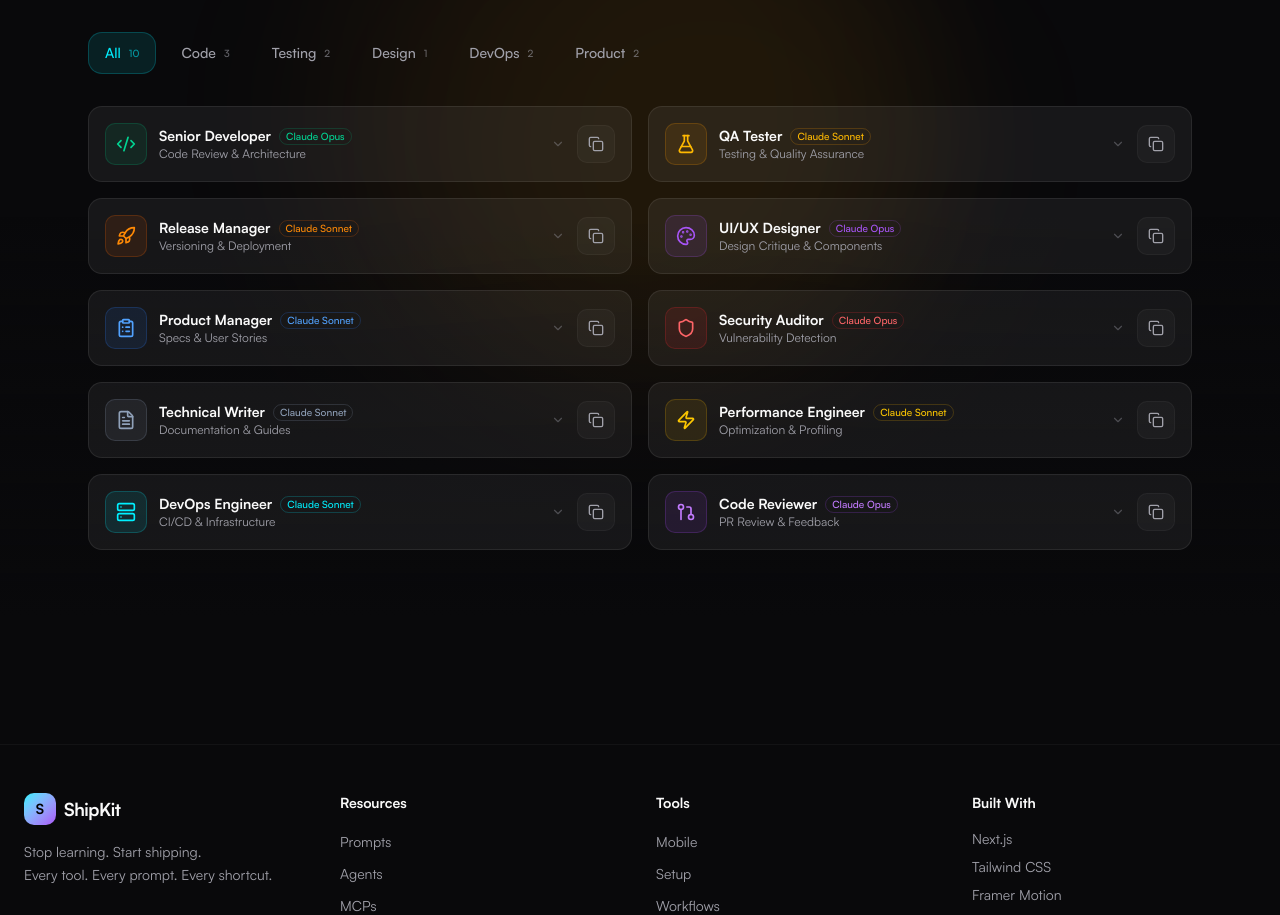
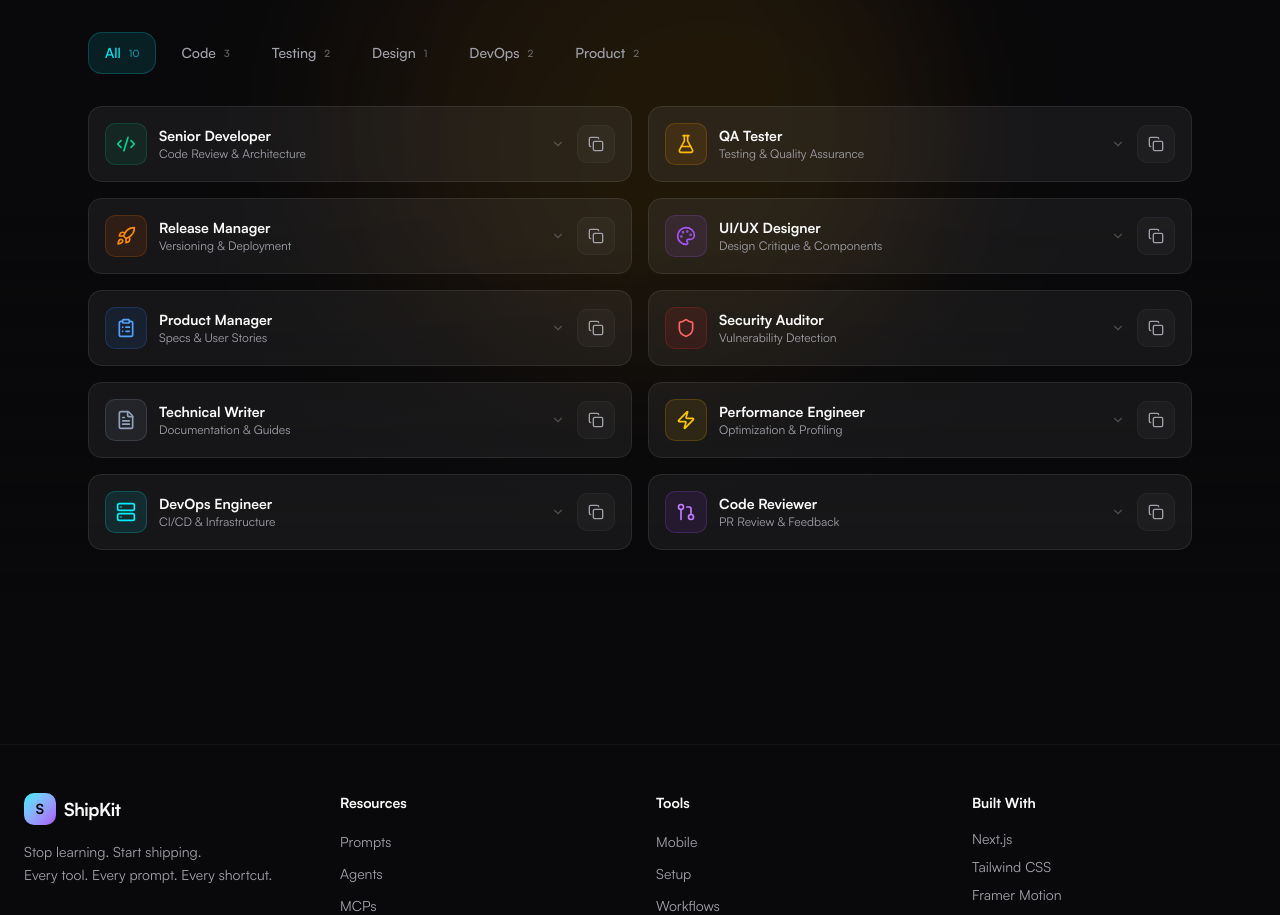
Before and after one commit to berkcanmeric/shipkit, a Next.js app: page /agents in a window 1280 px wide. Shown: the part 1200-2115 px from the top of the page. Built offline with nearby package versions, Linux system fonts and the light colour scheme.

Commit message:
Remove bestWith/recommendedModel badges from prompt and agent cards
Drop bestWith field from Prompt interface and Badge from prompt cards.
Drop recommendedModel field from Agent interface and Badge from agent cards.

Co-Authored-By: Claude Opus 4.6 <noreply@anthropic.com>

```diff
--- a/components/cards/agent-card.tsx
+++ b/components/cards/agent-card.tsx
@@ -17,7 +17,6 @@ import {
   Server,
   GitPullRequest,
 } from "lucide-react";
-import { Badge } from "@/components/ui/badge";
 import { copyToClipboard } from "@/lib/copy-to-clipboard";
 import type { Agent } from "@/data/agents";
 
@@ -65,12 +64,7 @@ export const AgentCard = memo(function AgentCard({ agent }: { agent: Agent; inde
         </div>
 
         <div className="flex-1 min-w-0">
-          <div className="flex items-center gap-2">
-            <h3 className="font-semibold text-sm">{agent.name}</h3>
-            <Badge variant="outline" className={`text-[10px] ${color.text} ${color.border} px-1.5 py-0`}>
-              {agent.recommendedModel}
-            </Badge>
-          </div>
+          <h3 className="font-semibold text-sm">{agent.name}</h3>
           <p className="text-xs text-muted-foreground line-clamp-1">{agent.role}</p>
         </div>
 
--- a/components/cards/prompt-card.tsx
+++ b/components/cards/prompt-card.tsx
@@ -3,7 +3,6 @@
 import { useState, useMemo, memo } from "react";
 import { motion } from "framer-motion";
 import { Copy, Check, ThumbsUp, ChevronDown, ChevronRight } from "lucide-react";
-import { Badge } from "@/components/ui/badge";
 import { copyToClipboard } from "@/lib/copy-to-clipboard";
 import type { Prompt } from "@/data/prompts";
 
@@ -123,14 +122,9 @@ export const PromptCard = memo(function PromptCard({
         className="flex items-center gap-3 px-4 pl-5 py-3 cursor-pointer"
       >
         <div className="flex-1 min-w-0">
-          <div className="flex items-center gap-2">
-            <h3 className={`font-semibold ${featured ? "text-base" : "text-sm"}`}>
-              {prompt.title}
-            </h3>
-            <Badge variant="outline" className="text-[10px] text-cyan border-cyan/30 px-1.5 py-0">
-              {prompt.bestWith}
-            </Badge>
-          </div>
+          <h3 className={`font-semibold ${featured ? "text-base" : "text-sm"}`}>
+            {prompt.title}
+          </h3>
           <p className="text-xs text-muted-foreground line-clamp-1 mt-0.5">
             {prompt.description}
           </p>
--- a/data/agents.ts
+++ b/data/agents.ts
@@ -6,7 +6,6 @@ export interface Agent {
   description: string;
   systemPrompt: string;
   starters: string[];
-  recommendedModel: string;
 }
 
 export const agents: Agent[] = [
@@ -38,7 +37,7 @@ Tech stack expertise: TypeScript, React, Next.js, Node.js, PostgreSQL, Redis, AW
       "How should I architect this feature?",
       "Is this the right approach for handling state?",
     ],
-    recommendedModel: "Claude Opus",
+
   },
   {
     id: "qa-tester",
@@ -74,7 +73,7 @@ Always use testing best practices: test behavior not implementation, use meaning
       "What edge cases am I missing?",
       "Audit this page for accessibility issues",
     ],
-    recommendedModel: "Claude Sonnet",
+
   },
   {
     id: "release-manager",
@@ -104,7 +103,7 @@ Tools and practices: GitHub Releases, Conventional Commits, CI/CD pipelines, fea
       "What version should this be?",
       "Create a deployment checklist",
     ],
-    recommendedModel: "Claude Sonnet",
+
   },
   {
     id: "ui-designer",
@@ -135,7 +134,7 @@ You design with: Tailwind CSS, Framer Motion, shadcn/ui, Radix primitives. You t
       "How can I improve this component's UX?",
       "Suggest a better layout for this content",
     ],
-    recommendedModel: "Claude Opus",
+
   },
   {
     id: "product-manager",
@@ -167,7 +166,7 @@ You communicate clearly with both engineers and stakeholders. Your specs are una
       "Help me prioritize this backlog",
       "Create a spec for this product idea",
     ],
-    recommendedModel: "Claude Sonnet",
+
   },
   {
     id: "security-auditor",
@@ -201,7 +200,7 @@ Always provide the fix alongside the vulnerability. Rate severity as Critical, H
       "Is this auth implementation secure?",
       "Review these API routes for vulnerabilities",
     ],
-    recommendedModel: "Claude Opus",
+
   },
   {
     id: "tech-writer",
@@ -233,7 +232,7 @@ For README files, always include: project description, quick start, prerequisite
       "Document this API endpoint",
       "Create an onboarding guide for new devs",
     ],
-    recommendedModel: "Claude Sonnet",
+
   },
   {
     id: "perf-engineer",
@@ -264,7 +263,7 @@ Tools: Lighthouse, Web Vitals, React DevTools Profiler, Bundle Analyzer, Chrome
       "How can I reduce my bundle size?",
       "Improve the Core Web Vitals for this page",
     ],
-    recommendedModel: "Claude Sonnet",
+
   },
   {
     id: "devops-engineer",
@@ -297,7 +296,7 @@ Prioritize: simplicity, reproducibility, security, and cost-effectiveness. Start
       "Create a Docker setup for this project",
       "How should I monitor my production app?",
     ],
-    recommendedModel: "Claude Sonnet",
+
   },
   {
     id: "code-reviewer",
@@ -331,6 +330,6 @@ Never block a PR for style preferences alone. Focus on correctness and maintaina
       "What would you change about this code?",
       "Is this PR ready to merge?",
     ],
-    recommendedModel: "Claude Opus",
+
   },
 ];
--- a/data/prompts.ts
+++ b/data/prompts.ts
@@ -5,7 +5,7 @@ export interface Prompt {
   prompt: string;
   category: string;
   tags: string[];
-  bestWith: string;
+
   upvotes: number;
 }
 
@@ -21,7 +21,7 @@ export const prompts: Prompt[] = [
     description: "Deep analysis of code for performance bottlenecks with prioritized, quantified fixes.",
     category: "debug",
     tags: ["performance", "optimization", "profiling", "complexity", "memory", "react", "database"],
-    bestWith: "Any LLM",
+
     upvotes: 0,
     prompt: `Analyze this code for performance bottlenecks. Be specific — reference exact lines, quantify impact, and show fixed code.
 
```
